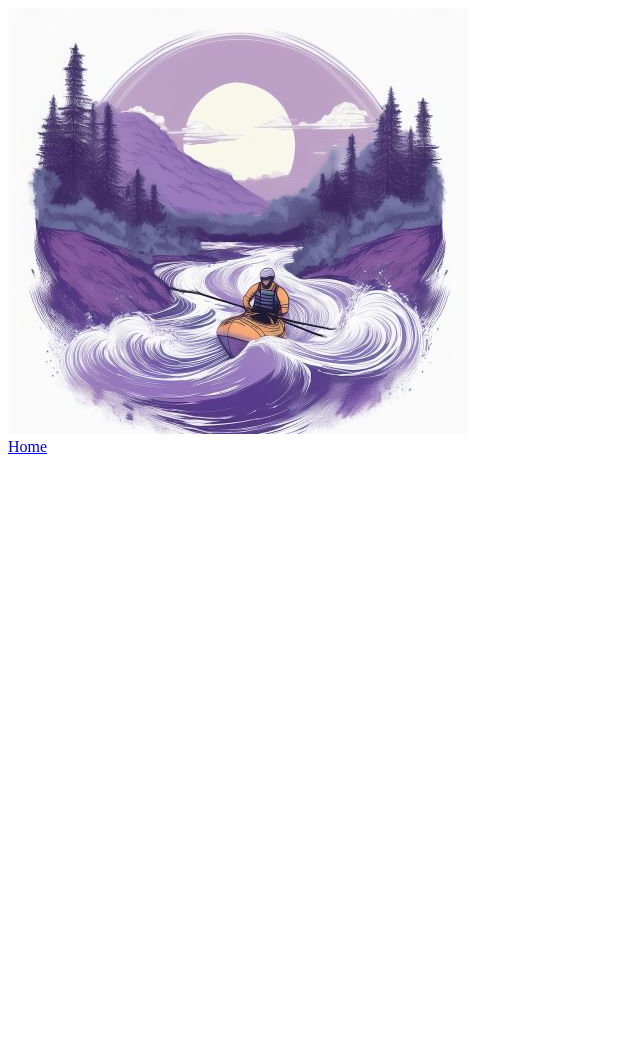
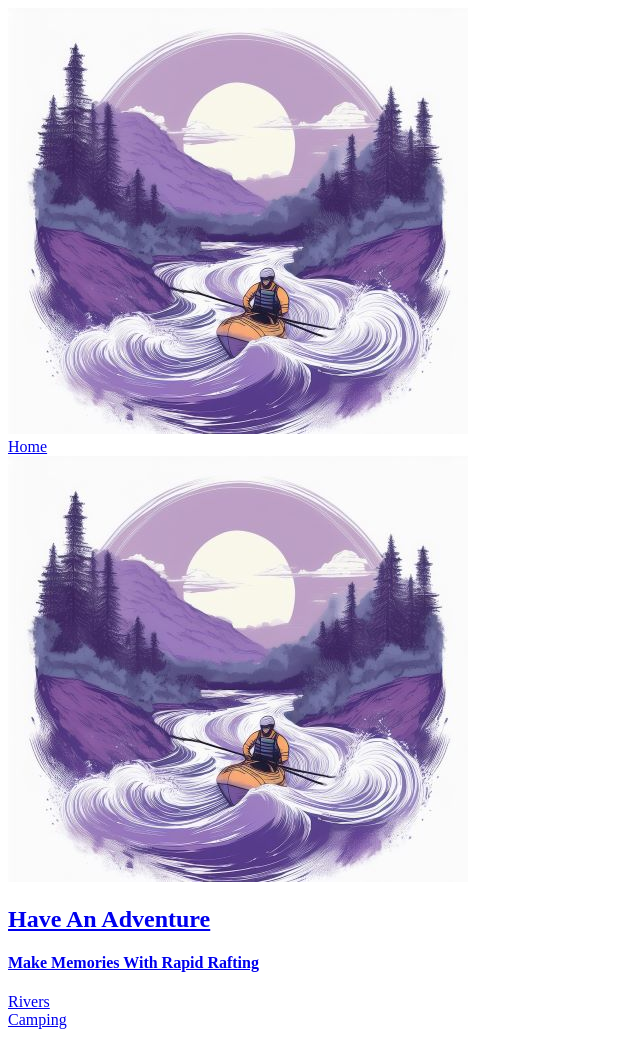
Before and after one commit to SROGLE/WebFundamentals-git-hub, a plain HTML site: page wwr/index.html in a window 1280 px wide. Shown: the whole page, without its empty margins (0-640 px from the left). Before the commit the page ends 800 px from the top, so only its background shows below. Drawn offline with Linux system fonts and the light colour scheme.

Commit message:
almost finished code have a little bit left to go

```diff
--- a/wwr/index.html
+++ b/wwr/index.html
@@ -18,5 +18,33 @@
             <a href="contactus.html"Contact us</a>
         </nav>
     </header>
+    <div id="hero">
+        <div id="hero-box">
+            <img id="hero-img" src="images\purple final logo.jpg" alt="People">
+    </div>
+    <section id="hero-msg">
+        <h1 class="home-title">Have An Adventure</h1>
+        <h4>Make Memories With Rapid Rafting </h4>
+        <div class="button-box">
+            <a class="book" href="contactus.html"Book Now </a>
+        </div>
+    </section>
+</div>
+<main class="home-grid">
+    <section class="rivers-cards"
+        <img class="card-img" src="images/rivers.jpg" alt="river in forest"
+        <img class="icon" src="images/river.icon.png" alt="river icon"
+        <h2>Rivers</h2>
+    </section>
+    <section class="camping-card"
+        <img class="card-img" src="images/camping.jpg" alt="camping image"
+        <img class="icon" src="images/oar.png" alt="oars icon"
+        <h2>Camping</h2>
+    </section>
+    <section class="rapids-cards"
+        <img class="card-img" src="images/rapids.jpg" alt="rapid logo"
+        <img class="icon" src="images/oards.png" alt="oars logo"
+    </section>
+</main>
 </body>
 </html>
```
